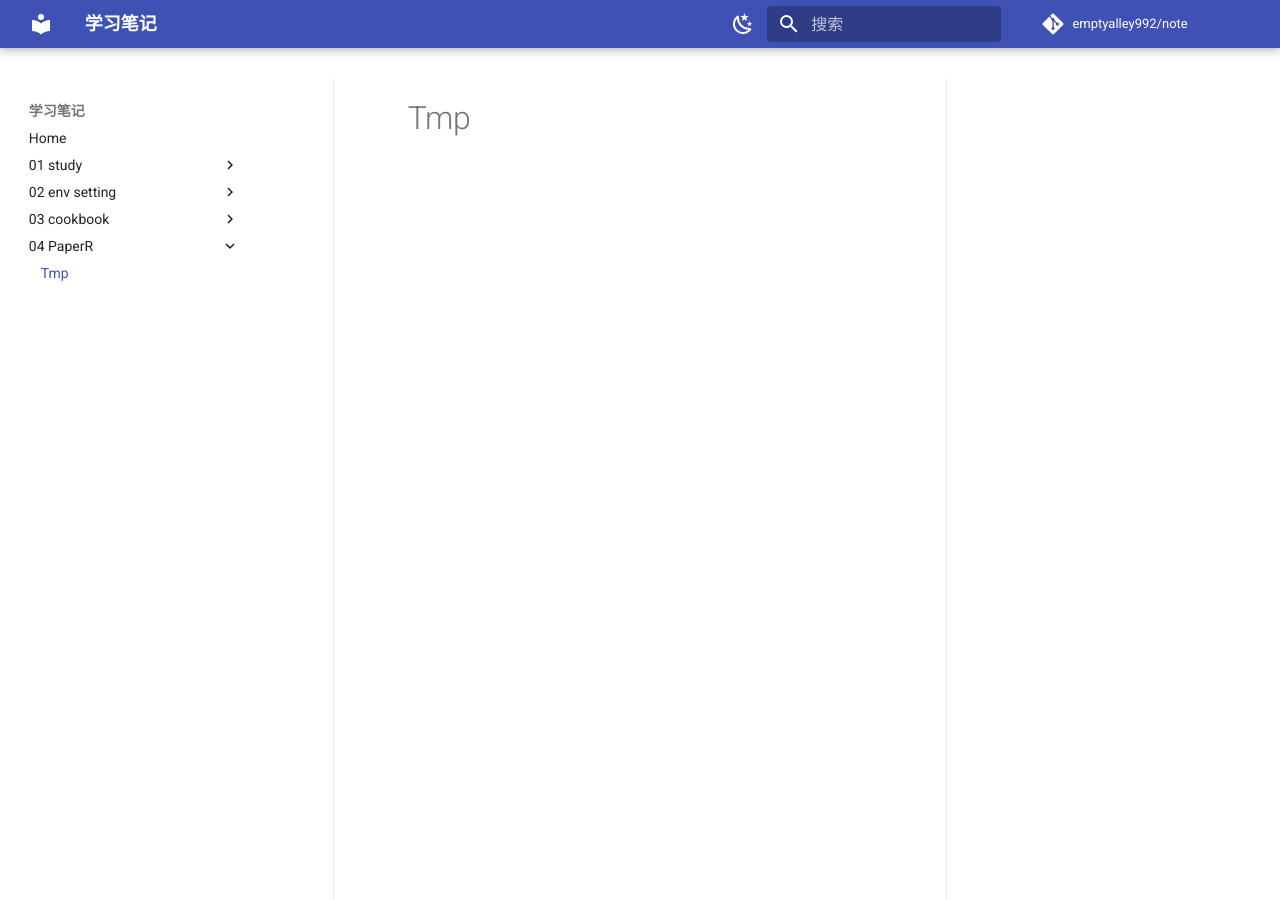
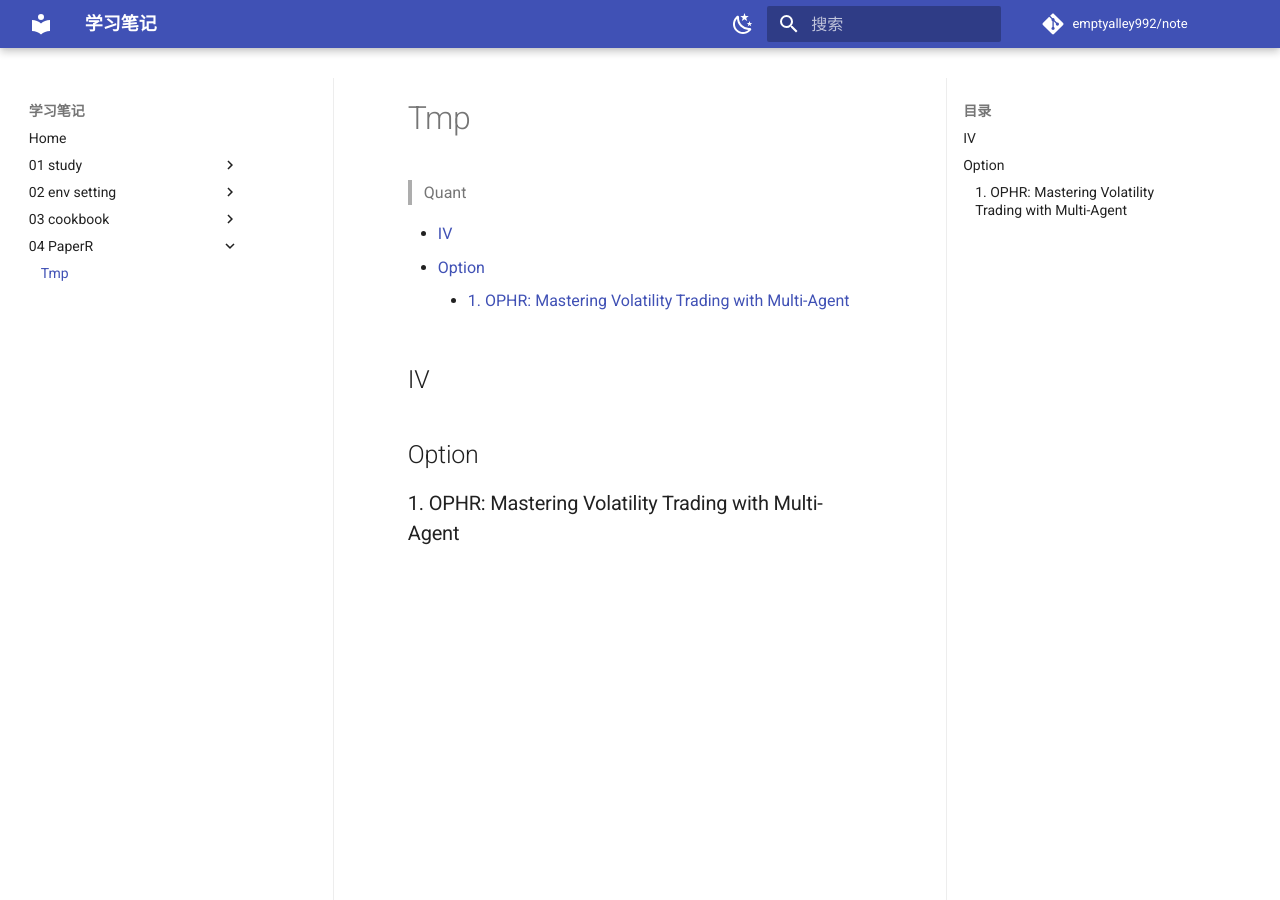
Before and after one commit to emptyalley992/note, an MkDocs documentation site: the page built from docs/04 PaperR/tmp.md, in a window 1280 px wide and 900 px high. Built offline with MkDocs 1.6.1 and Material for MkDocs 9.7.7, drawn with Linux system fonts in a browser that asks for light colours; comment, search, counter and statistics services are not loaded.

Commit message:
docs/04 PaperR/tmp.md updated from https://stackedit.cn/

```diff
--- a/docs/04 PaperR/tmp.md
+++ b/docs/04 PaperR/tmp.md
@@ -1,6 +1,18 @@
 
 
 
+> Quant
+
+[TOC]
+
+## IV
+
+
+
+## Option
+
+### 1. OPHR: Mastering Volatility Trading with Multi-Agent
+
 <!--stackedit_data:
-eyJoaXN0b3J5IjpbLTU5ODg3NTAzMl19
+eyJoaXN0b3J5IjpbLTkyMzE5ODk4M119
 -->
```
